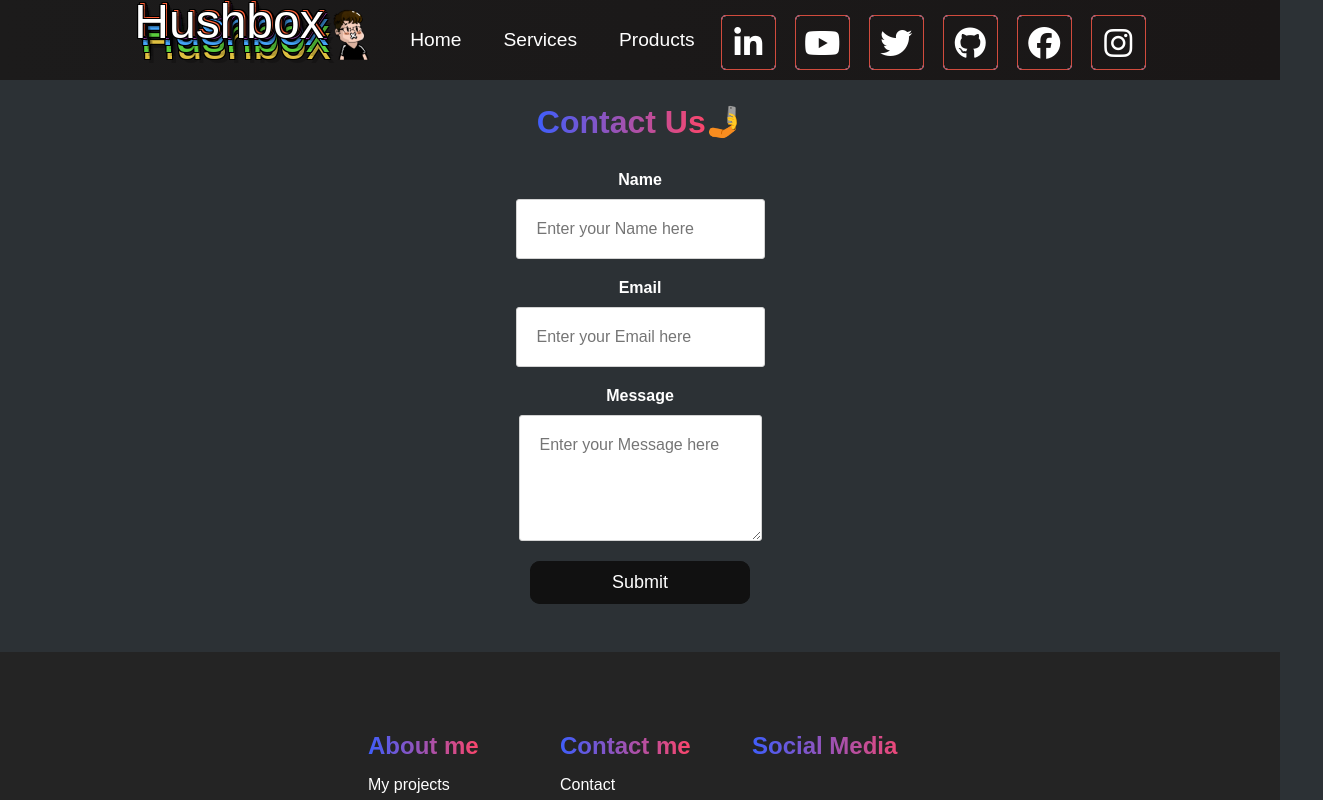
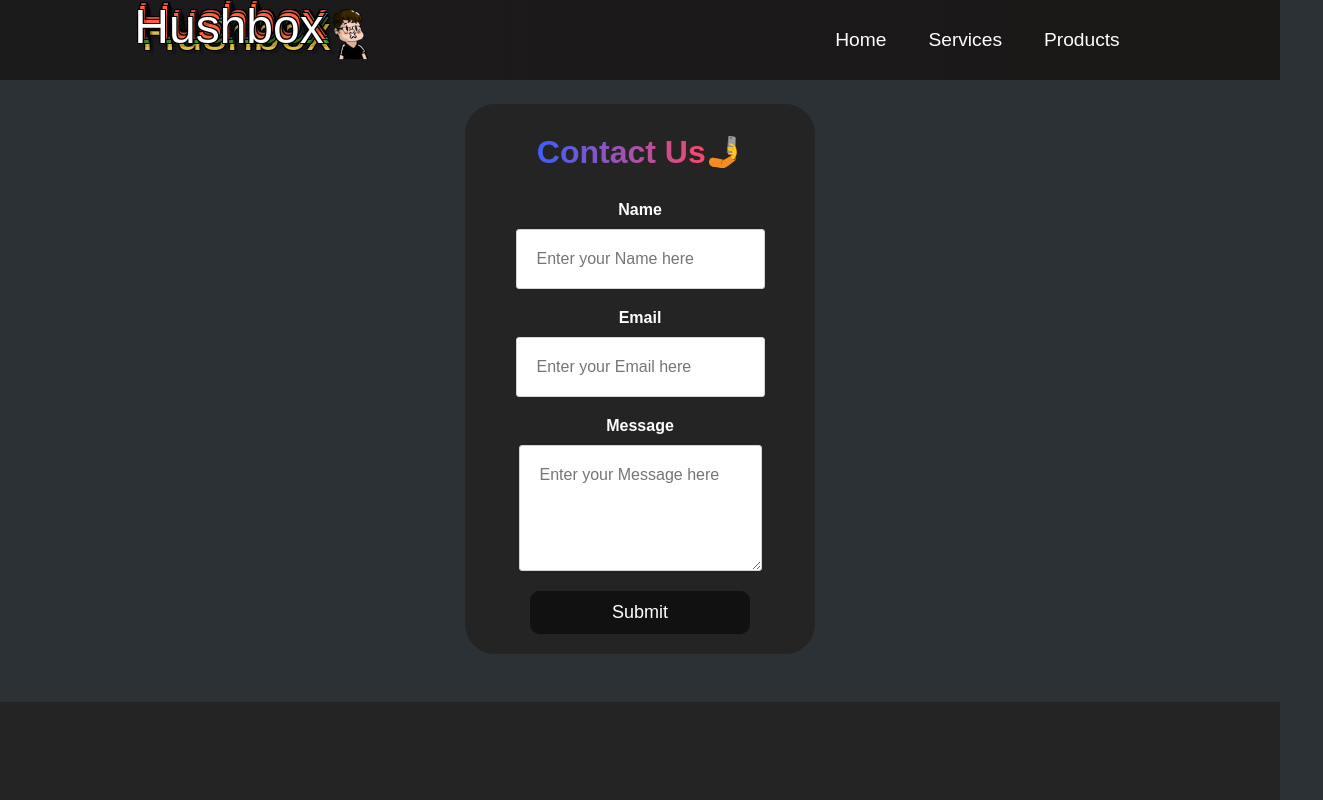
Before and after one commit to Hushout/MyPortfolio, a React (Create React App) app: page / in a window 1280 px wide. Shown: the top 800 px of the page, 1323 px wide, since content can reach past the window. Built offline with nearby package versions, Linux system fonts and the light colour scheme.

Commit message:
+animation on contact
ajout de framer motion api

```diff
--- a/package.json
+++ b/package.json
@@ -8,6 +8,7 @@
     "@testing-library/react": "^11.2.5",
     "@testing-library/user-event": "^12.6.3",
     "firebase": "^8.2.6",
+    "framer-motion": "^3.3.0",
     "node-sass": "^5.0.0",
     "react": "^17.0.1",
     "react-dom": "^17.0.1",
--- a/src/App.js
+++ b/src/App.js
@@ -4,6 +4,7 @@ import Navbar from './component/Navbar';
 import { BrowserRouter as Router , Switch , Route } from 'react-router-dom';
 import Footer from './component/Footer';
 import Contact from "./component/Contact";
+import { motion } from "framer-motion";
 
 function App() {
   return (
@@ -13,9 +14,21 @@ function App() {
       <Switch>
         <Route path='/' exact />
       </Switch>
-      <div className="footer-subscription">
+      <motion.div className="footer-subscription" initial="hidden" animate="visible" variants={{
+        hidden :{
+          scale: .8,
+          opacity: 0
+        },
+        visible:{
+          scale:1,
+          opacity:1,
+          transition:{
+            delay: .8
+          }
+        },
+      }}>
       <Contact />
-      </div>
+      </motion.div>
 
       <Footer />
     </Router>
--- a/src/component/Contact.css
+++ b/src/component/Contact.css
@@ -5,6 +5,7 @@
     flex-direction: column;
     justify-content: center;
     align-items: center;
+    margin-top: 30px;
   }
   .title-contact {
       display: flex;
@@ -52,3 +53,10 @@
     color: White;
     font-weight: bold;
   }
+
+  .background-contact{
+    background-color: #242424;
+    border-radius: 30px;
+    height: 550px;
+    width: 350px;
+  }
--- a/src/component/Footer.css
+++ b/src/component/Footer.css
@@ -145,7 +145,7 @@
     margin-bottom: 16px;
   }
 
-  @media screen and (max-width: 820px) {
+  @media screen and (max-width: 1350px) {
     .footer-links {
       padding-top: 2rem;
     }
--- a/src/component/Navbar.css
+++ b/src/component/Navbar.css
@@ -77,7 +77,7 @@
   .menu-icon {
     display: none;
   }
-  @media screen and (max-width: 1250px) {
+  @media screen and (max-width: 1350px) {
       .hiddeniftoobig{
         display: none;
       }
```
Also changed, not shown: 1 other file (tests, documents, lock files or other folders).
